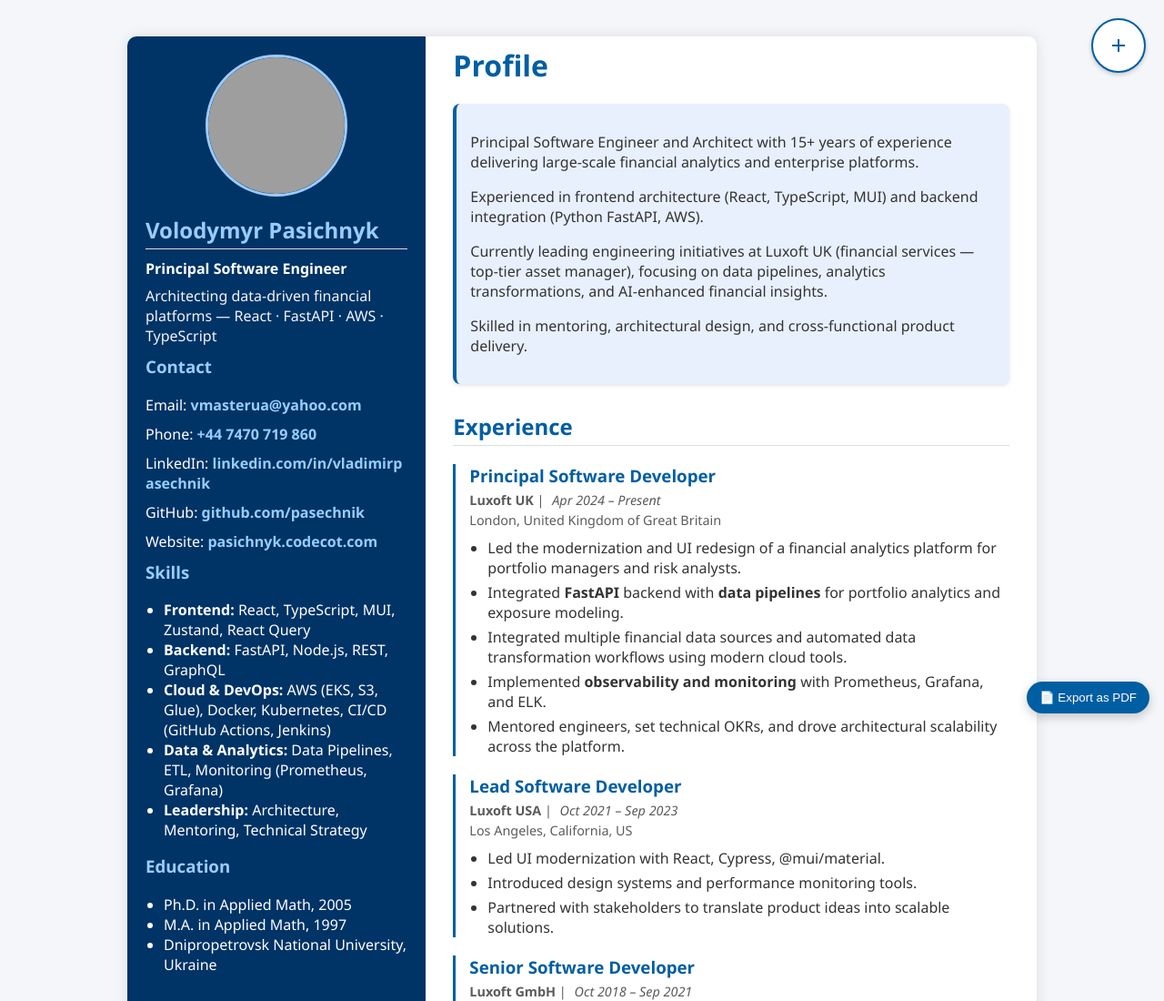
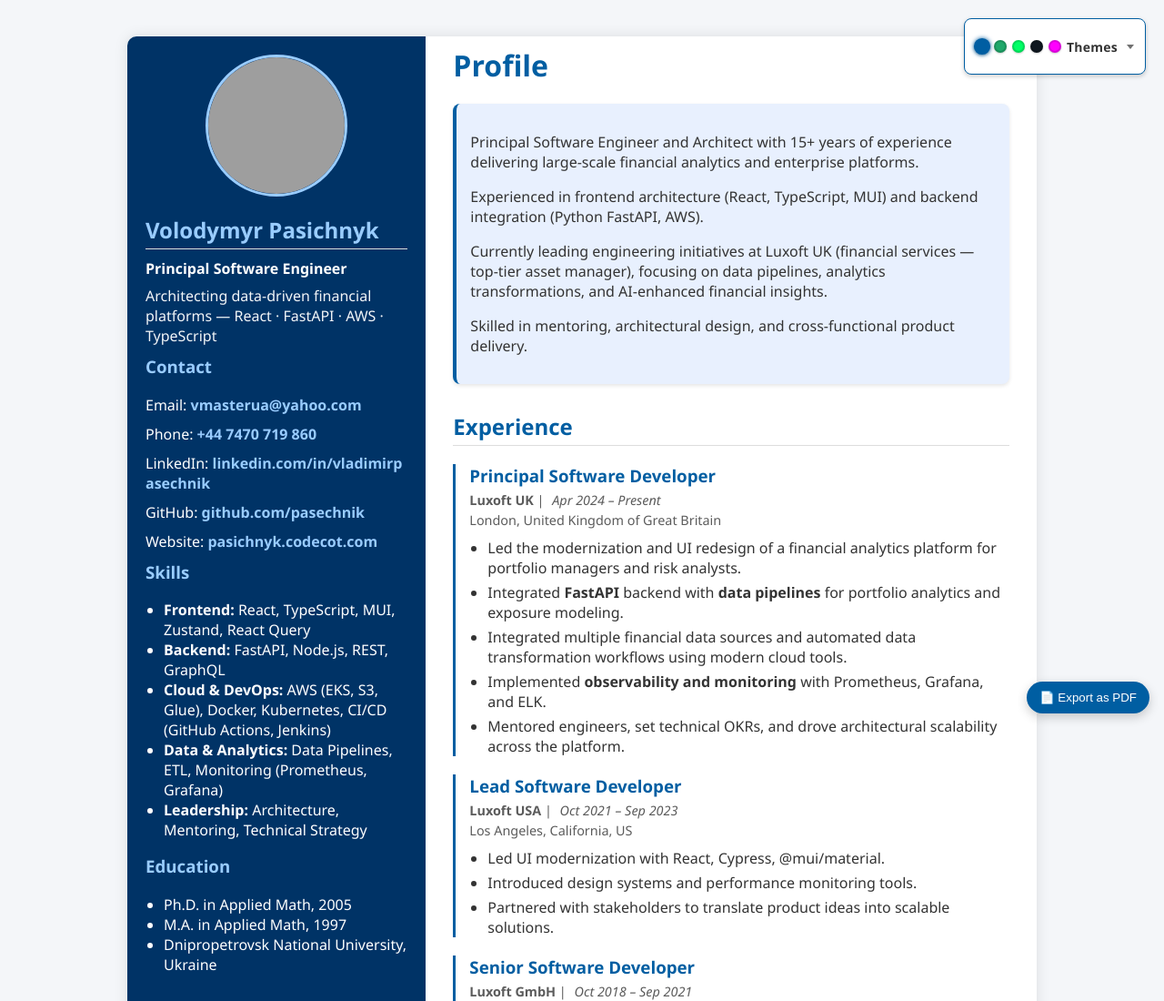
Before and after one commit to pasechnik/personal, a website: page index.html in a window 1280 px wide. Shown: the top 1100 px of the page at 91% size. Drawn offline with Linux system fonts and the light colour scheme; grey boxes are pictures that could not be loaded.

Commit message:
feat: refactor theme selector for improved accessibility and styling

```diff
--- a/index.css
+++ b/index.css
@@ -152,23 +152,7 @@ body {
   top: 20px;
   right: 20px;
   z-index: 1000;
-  background: var(--container-bg);
-  box-shadow: 0 2px 5px rgba(0, 0, 0, 0.2);
-  transition: all 0.3s ease;
-  display: flex;
-  align-items: center;
-  padding: 8px;
-  cursor: pointer;
-  overflow: hidden;
-}
-
-.style-selector.collapsed {
-  width: 40px;
-  height: 40px;
-  justify-content: center;
-  background: var(--container-bg);
-  border: 2px solid var(--accent-color);
-  border-radius: 50px;
+  width: 200px;
 }
 
 /* Print header (visible only in print) */
@@ -187,38 +171,132 @@ body {
   display: none;
 }
 
-.style-selector.expanded {
-  width: auto;
-  height: auto;
-  padding: 12px;
+.theme-trigger {
+  display: flex;
+  align-items: center;
+  gap: 6px;
   background: var(--container-bg);
-  flex-direction: column;
-  align-items: flex-start;
-  gap: 8px;
+  border: 1px solid var(--accent-color);
   border-radius: 8px;
-  border: 1px solid var(--accent-color);
+  padding: 10px 14px;
+  cursor: pointer;
+  height: 40px;
+  box-shadow: 0 2px 5px rgba(0, 0, 0, 0.2);
+  transition: all 0.3s ease;
+  justify-content: center;
+  position: relative;
 }
 
-.style-selector:hover {
-  box-shadow: 0 4px 8px rgba(0, 0, 0, 0.3);
-  transform: translateY(-2px);
+.theme-trigger:hover {
+  box-shadow: 0 3px 6px rgba(0, 0, 0, 0.25);
+  border-color: var(--accent-color);
+}
+
+.style-selector.expanded .theme-trigger {
+  border-radius: 8px 8px 0 0;
+  box-shadow: 0 2px 5px rgba(0, 0, 0, 0.2);
+  border-bottom-color: transparent;
+}
+
+.theme-options {
+  position: absolute;
+  top: 100%;
+  left: 0;
+  right: 0;
+  display: none;
+  flex-direction: column;
+  gap: 0;
+  background: var(--container-bg);
+  border: 1px solid var(--accent-color);
+  border-top: none;
+  border-radius: 0 0 8px 8px;
+  box-shadow: 0 4px 8px rgba(0, 0, 0, 0.2);
+  overflow: hidden;
+  margin-top: -1px;
+}
+
+.style-selector.expanded .theme-options {
+  display: flex;
 }
 
 .theme-icon {
-  display: inline-block;
-  width: 24px;
-  height: 24px;
-  transition: transform 0.3s ease;
+  display: flex;
+  align-items: center;
+  gap: 6px;
 }
 
-.style-selector.expanded .theme-icon {
-  transform: rotate(45deg);
+.style-selector.expanded .theme-trigger {
+  transform: none;
 }
 
-.theme-icon svg {
-  width: 100%;
-  height: 100%;
-  fill: var(--accent-color);
+.theme-icon .swatch {
+  width: 10px;
+  height: 10px;
+  border-radius: 50%;
+  border: 2px solid rgba(0, 0, 0, 0.15);
+  box-shadow: 0 1px 2px rgba(0, 0, 0, 0.2);
+  transition: transform 0.2s ease, border-color 0.2s ease, box-shadow 0.2s ease;
+}
+
+.theme-icon .swatch-blue {
+  background: #005ea2;
+}
+
+.theme-icon .swatch-green {
+  background: #1fa86a;
+}
+
+.theme-icon .swatch-matrix {
+  background: #00ff66;
+}
+
+.theme-icon .swatch-dark {
+  background: #0f1720;
+}
+
+.theme-icon .swatch-cyber {
+  background: #ff00ff;
+}
+
+.theme-selector-trigger[data-theme='blue'] .swatch-blue,
+.theme-selector-trigger[data-theme='green'] .swatch-green,
+.theme-selector-trigger[data-theme='matrix'] .swatch-matrix,
+.theme-selector-trigger[data-theme='dark'] .swatch-dark,
+.theme-selector-trigger[data-theme='cyberpunk'] .swatch-cyber {
+  transform: scale(1.3);
+  border-color: var(--accent-color);
+  box-shadow: 0 0 4px var(--accent-color), 0 1px 2px rgba(0, 0, 0, 0.2); /* Reduced glow effect */
+}
+
+.theme-label {
+  display: inline-flex;
+  align-items: center;
+  font-size: 0.875rem;
+  font-weight: 600;
+  letter-spacing: 0.02em;
+  color: var(--text-color);
+  white-space: nowrap;
+}
+
+.style-selector.expanded .theme-label {
+  display: inline-block;
+  align-self: center;
+}
+
+.theme-chevron {
+  display: inline-flex;
+  margin-left: 4px;
+  transition: transform 0.3s ease;
+  width: 0;
+  height: 0;
+  border-left: 4px solid transparent;
+  border-right: 4px solid transparent;
+  border-top: 5px solid var(--text-color);
+  opacity: 0.7;
+}
+
+.style-selector.expanded .theme-chevron {
+  transform: rotate(180deg);
 }
 
 .theme-options {
@@ -233,11 +311,17 @@ body {
 }
 
 .theme-option {
-  padding: 8px 12px;
-  border-radius: 4px;
+  padding: 12px 16px;
+  border-radius: 0;
   cursor: pointer;
-  transition: all 0.2s;
+  transition: all 0.2s ease;
   color: var(--text-color);
+  font-size: 0.875rem;
+  border-bottom: 1px solid var(--border-color);
+}
+
+.theme-option:last-child {
+  border-bottom: none;
 }
 
 .theme-option:hover {
@@ -245,8 +329,9 @@ body {
 }
 
 .theme-option.active {
-  background: var(--text-color);
-  color: var(--container-bg);
+  background: var(--accent-color);
+  color: #fff;
+  font-weight: 600;
 }
 
 /* Matrix theme specific styles */
--- a/index.html
+++ b/index.html
@@ -90,16 +90,16 @@
       role="region"
       aria-label="Theme selector"
     >
-      <div class="theme-icon">
-        <svg
-          xmlns="http://www.w3.org/2000/svg"
-          width="24"
-          height="24"
-          fill="currentColor"
-          viewBox="0 0 24 24"
-        >
-          <path d="M19 13h-6v6h-2v-6H5v-2h6V5h2v6h6v2z" />
-        </svg>
+      <div class="theme-trigger theme-selector-trigger" data-theme="blue">
+        <div class="theme-icon" aria-hidden="true">
+          <span class="swatch swatch-blue"></span>
+          <span class="swatch swatch-green"></span>
+          <span class="swatch swatch-matrix"></span>
+          <span class="swatch swatch-dark"></span>
+          <span class="swatch swatch-cyber"></span>
+        </div>
+        <span class="theme-label">Themes</span>
+        <span class="theme-chevron" aria-hidden="true"></span>
       </div>
       <div class="theme-options">
         <div class="theme-option" data-theme="blue">Tech Blue</div>
```
